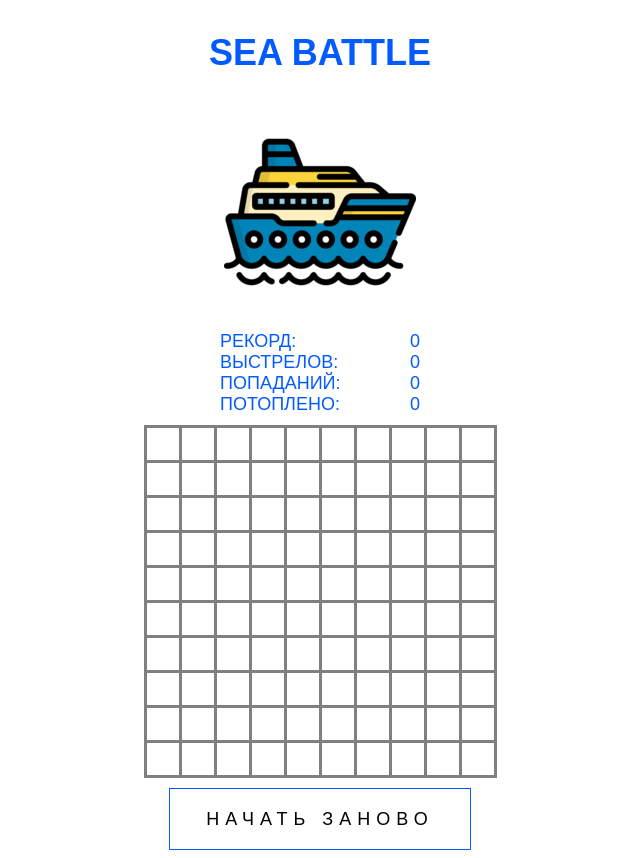
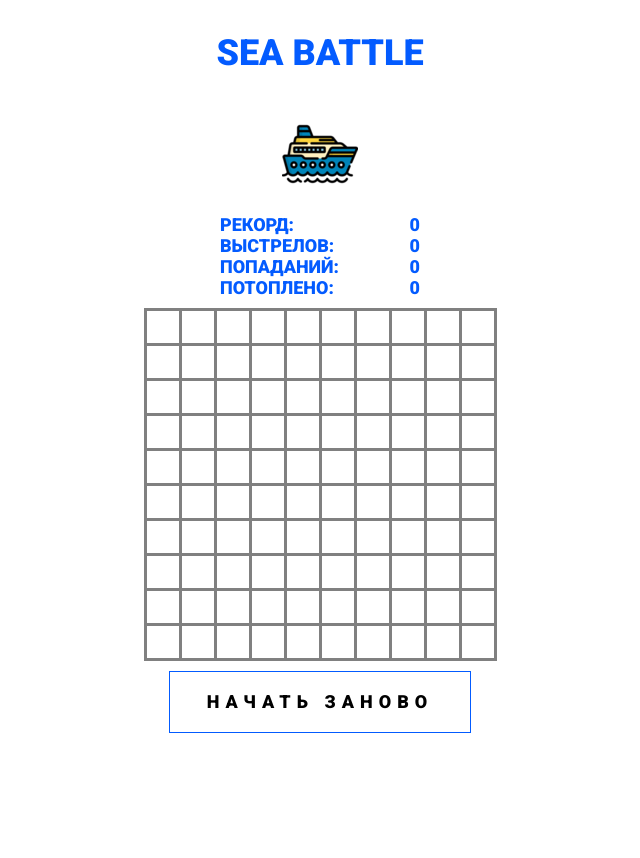
Before and after one commit to Lereactor/seabattle, a PHP site: page /index.html in a window 1280 px wide. Shown: the whole page, without its empty margins (320-960 px from the left). After the commit the page ends 733 px from the top, so only its background shows below. Run offline with PHP 8.4, Linux system fonts and the light colour scheme.

Commit message:
change fonts

```diff
--- a/index.html
+++ b/index.html
@@ -19,7 +19,8 @@
     <meta name="msapplication-TileColor" content="#ffffff">
     <meta name="msapplication-TileImage" content="favicon/ms-icon-144x144.png">
     <meta name="theme-color" content="#ffffff">
-    <title>Battleship</title>
+    <title>Battleship v.1.0</title>
+    <link href="https://fonts.googleapis.com/css2?family=Roboto:ital,wght@0,900;1,400&display=swap" rel="stylesheet">
     <link rel="stylesheet" href="style/style.css">
 </head>
 
@@ -27,7 +28,7 @@
     <main>
         <h1 class="header">Sea Battle</h1>
         <p>
-            <img src="favicon/apple-icon.png">
+            <img src="favicon/apple-icon-76x76.png">
         </p>
         <section>
             <ul>
--- a/style/style.css
+++ b/style/style.css
@@ -1,5 +1,6 @@
 body {
-    font-family: Arial, Helvetica, sans-serif;
+    /* font-family: Arial, Helvetica, sans-serif; */
+    font-family: 'Roboto', sans-serif;
     font-size: 18px;
     text-transform: uppercase;
     color: #035bff;
```
